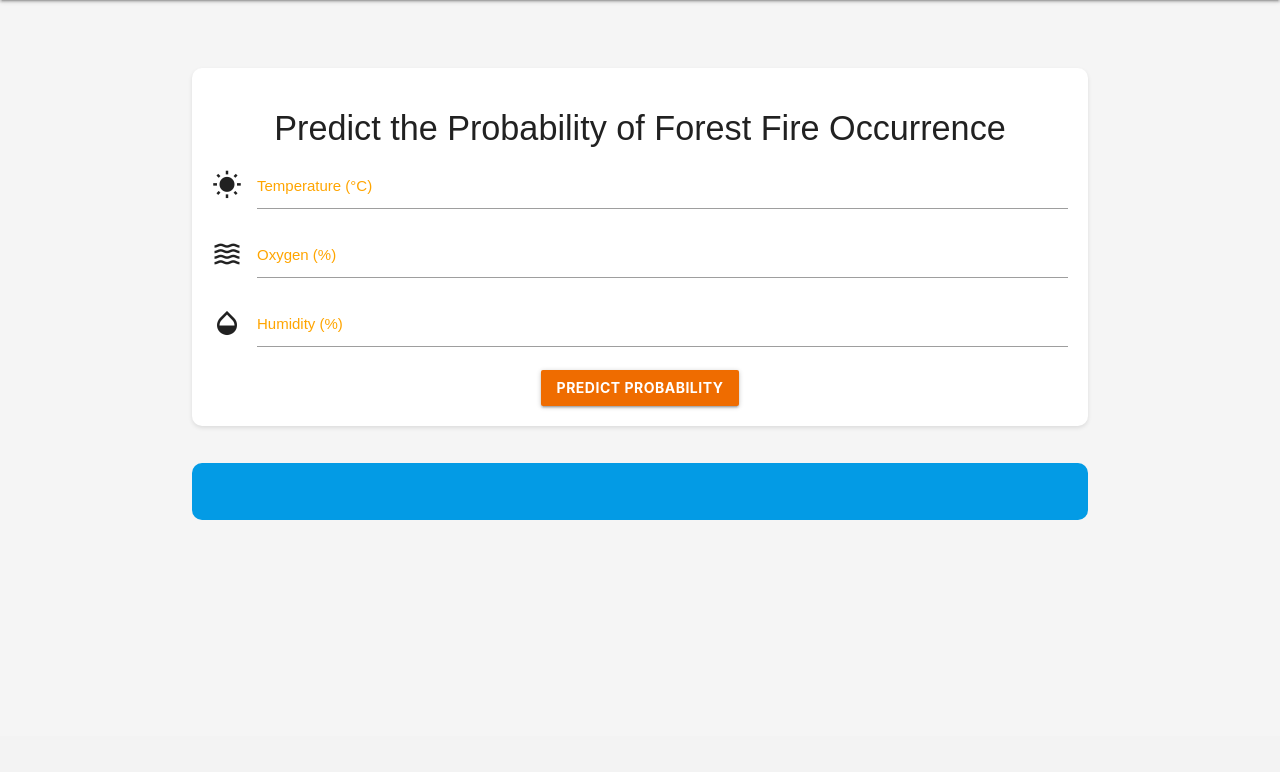
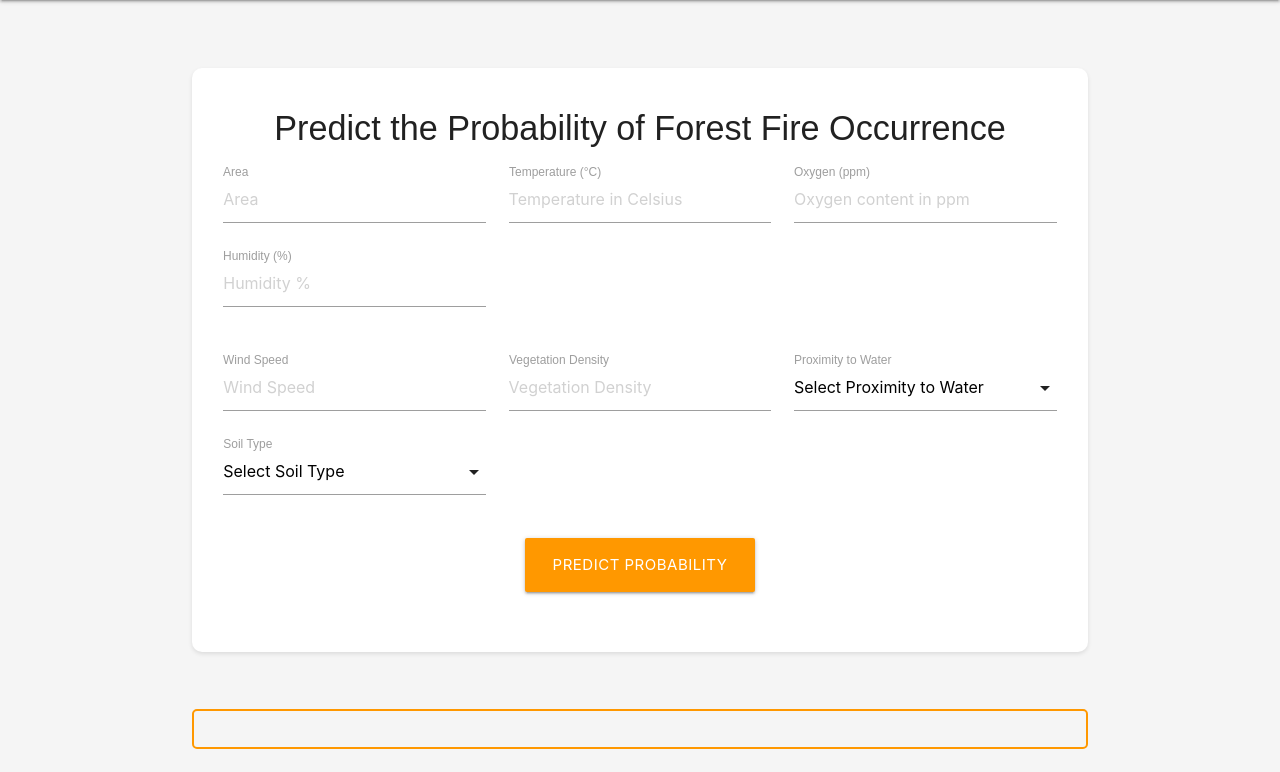
Before and after one commit to san0808/forest-fire-prediction, a Flask app: page / in a window 1280 px wide. Shown: the part 64-836 px from the top of the page. Before the commit the page ends 584 px from the top, so only its background shows below. Run offline with Flask 2, Linux system fonts and the light colour scheme; parts of the project's set-up code (start-up, migrations or seed data) failed here and were passed over.

Commit message:
updated teh params, dataset and analysis method

```diff
--- a/app.py
+++ b/app.py
@@ -1,34 +1,47 @@
 from flask import Flask, request, render_template
 import pickle
 import numpy as np
+import pandas as pd
 
 app = Flask(__name__)
 
-model = pickle.load(open('model.pkl', 'rb'))
+# Load the trained model
+with open('best_model.pkl', 'rb') as model_file:
+    model = pickle.load(model_file)
 
+# Dummy dataset for demonstration, replace with your synthetic dataset
+dummy_data = pd.read_csv("Synthetic_Forest_fire_dataset.csv")
 
 @app.route('/')
 def hello_world():
     return render_template("forest_fire.html")
 
+@app.route('/predict', methods=['POST'])
+def predict():
+    # Get user input from the form
+    area = request.form['area']
+    oxygen = float(request.form['oxygen'])
+    temperature = float(request.form['temperature'])
+    humidity = float(request.form['humidity'])
+    wind_speed = float(request.form['wind_speed'])
+    vegetation_density = float(request.form['vegetation_density'])
+    proximity_to_water = request.form['proximity_to_water']
+    soil_type = request.form['soil_type']
 
-@app.route('/predict', methods=['POST', 'GET'])
-def predict():
-    int_features = [int(x) for x in request.form.values()]
-    final = [np.array(int_features)]
-    print(int_features)
-    print(final)
-    prediction = model.predict_proba(final)
-    output = '{0:.{1}f}'.format(prediction[0][1], 2)
+    # Create a new DataFrame with the user input
+    user_data = pd.DataFrame([[area, oxygen, temperature, humidity, wind_speed, vegetation_density, proximity_to_water, soil_type]],
+                             columns=["Area", "Oxygen", "Temperature", "Humidity", "Wind Speed", "Vegetation Density", "Proximity to Water", "Soil Type"])
 
-    if output > str(0.5):
-        prediction_class = 'prediction-danger'
+    # Make a prediction
+    prediction = model.predict(user_data)
+    probability = model.predict_proba(user_data)[:, 1]
+
+    if prediction[0] == 1:
+        prediction_text = 'Your Forest is in Danger.'
     else:
-        prediction_class = 'prediction-safe'
+        prediction_text = 'Your Forest is Safe.'
 
-    return render_template('forest_fire.html', pred='Your Forest is in Danger.\nProbability of fire occurring is {}'.format(output), prediction_class=prediction_class)
-
-
+    return render_template('forest_fire.html', prediction=prediction_text, probability=f'{probability[0]:.2f}')
 
 if __name__ == '__main__':
     app.run(debug=True)
--- a/static/css/style.css
+++ b/static/css/style.css
@@ -48,11 +48,11 @@ h5 {
 
 /* New styles for the prediction box */
 .prediction-box {
-  background-color: #039be5;
-  color: #fff;
-  padding: 20px;
-  border-radius: 10px;
-  font-weight: bold;
+  border: 2px solid #FF9800;
+  padding: 10px;
+  margin-top: 20px;
+  border-radius: 5px;
+  text-align: center;
 }
 
 /* Color for fire danger */
--- a/static/js/init.js
+++ b/static/js/init.js
@@ -5,3 +5,7 @@
 
   }); // end of document ready
 })(jQuery); // end of jQuery name space
+document.addEventListener('DOMContentLoaded', function() {
+  var elems = document.querySelectorAll('select');
+  var instances = M.FormSelect.init(elems);
+});
--- a/templates/forest_fire.html
+++ b/templates/forest_fire.html
@@ -23,26 +23,60 @@
             <br><br>
             <div class="card">
                 <h4 class="center">Predict the Probability of Forest Fire Occurrence</h4>
-                <form action='/predict' method="POST">
-                    <div class="input-field">
-                        <i class="material-icons prefix">wb_sunny</i>
-                        <input id="temperature" name="Temperature" type="number" class="validate">
+                    <div class="row">
+                      <form action='/predict' method="post" class="col s12">
+                        <div class="row">
+                          <div class="input-field col s4">
+                            <input placeholder="Area" name="area" id="area" type="text" class="validate" required>
+                            <label for="area">Area</label>
+                          </div>
+                          <div class="input-field col s4">
+                            <input placeholder="Temperature in Celsius" name="temperature" id="temperature" type="text" class="validate" required>
                             <label for="temperature">Temperature (°C)</label>
                           </div>
-                    <div class="input-field">
-                        <i class="material-icons prefix">waves</i>
-                        <input id="oxygen" name="Oxygen" type="number" class="validate">
-                        <label for="oxygen">Oxygen (%)</label>
+                          <div class="input-field col s4">
+                            <input id="oxygen" name="oxygen" placeholder="Oxygen content in ppm" type="text" class="validate" required>
+                            <label for="oxygen">Oxygen (ppm)</label>
                           </div>
-                    <div class="input-field">
-                        <i class="material-icons prefix">opacity</i>
-                        <input id="humidity" name="Humidity" type="number" class="validate">
+                          <div class="input-field col s4">
+                            <input id="humidity" name="humidity" placeholder="Humidity %" type="text" class="validate" required>
                             <label for="humidity">Humidity (%)</label>
                           </div>
-                    <div class="center">
-                        <button type="submit" class="btn waves-effect waves-light orange darken-3">Predict Probability</button>
+                        </div>
+                        <div class="row">
+                          <div class="input-field col s4">
+                            <input id="wind_speed" name="wind_speed" placeholder="Wind Speed" type="text" class="validate" required>
+                            <label for="wind_speed">Wind Speed</label>
+                          </div>
+                          <div class="input-field col s4">
+                            <input id="vegetation_density" name="vegetation_density" placeholder="Vegetation Density" type="text" class="validate" required>
+                            <label for="vegetation_density">Vegetation Density</label>
+                          </div>
+                          <div class="input-field col s4">
+                            <select name="proximity_to_water" id="proximity_to_water" required>
+                              <option value="" disabled selected>Select Proximity to Water</option>
+                              <option value="Near">Near</option>
+                              <option value="Far">Far</option>
+                            </select>
+                            <label for="proximity_to_water">Proximity to Water</label>
+                          </div>
+                          <div class="input-field col s4">
+                            <select name="soil_type" id="soil_type" required>
+                              <option value="" disabled selected>Select Soil Type</option>
+                              <option value="Sandy">Sandy</option>
+                              <option value="Loamy">Loamy</option>
+                              <option value="Clayey">Clayey</option>
+                              <!-- Add more soil types as needed -->
+                            </select>
+                            <label for="soil_type">Soil Type</label>
+                          </div>
+                        </div>
+                        <div class="row center">
+                          <button type="submit" class="btn-large waves-effect waves-light orange">Predict Probability</button>
                         </div>
                       </form>
+                    </div>
+
             </div>
             <br>
             <div class="prediction-box center {{ prediction_class }}">
@@ -56,5 +90,12 @@
     <script src="https://code.jquery.com/jquery-3.6.0.min.js"></script>
     <script src="https://cdnjs.cloudflare.com/ajax/libs/materialize/1.0.0/js/materialize.min.js"></script>
     <script src="./static/js/init.js"></script>
+    <script>
+      // Initialize Materialize components
+      $(document).ready(function(){
+        $('select').formSelect();
+      });
+    </script>
+
 </body>
 </html>
```
Also changed, not shown: datset generation/datasetgen.py (added, +39 -0 lines), forest_fire.html (deleted, +0 -125 lines), forest_fire.py (+53 -19 lines), Synthetic_Forest_fire_dataset.csv (added), 1 other file. Lines whose indentation alone changed are shown as unchanged.
